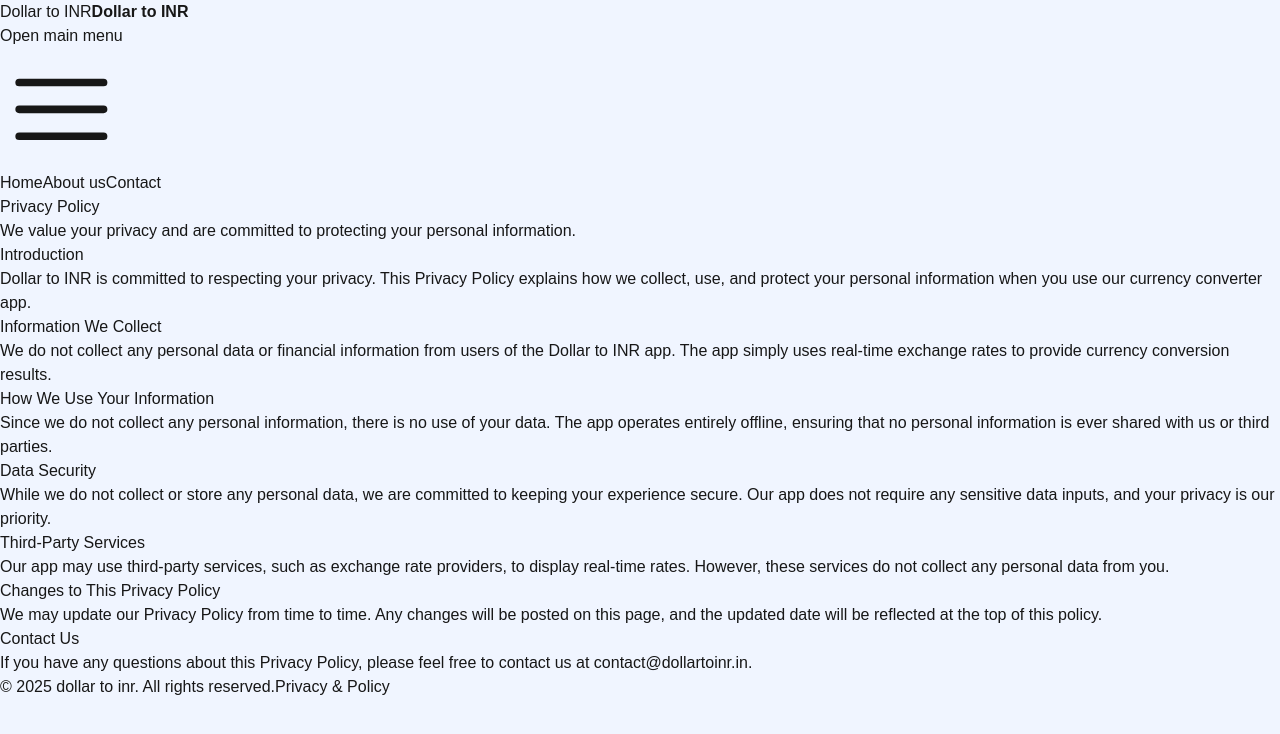
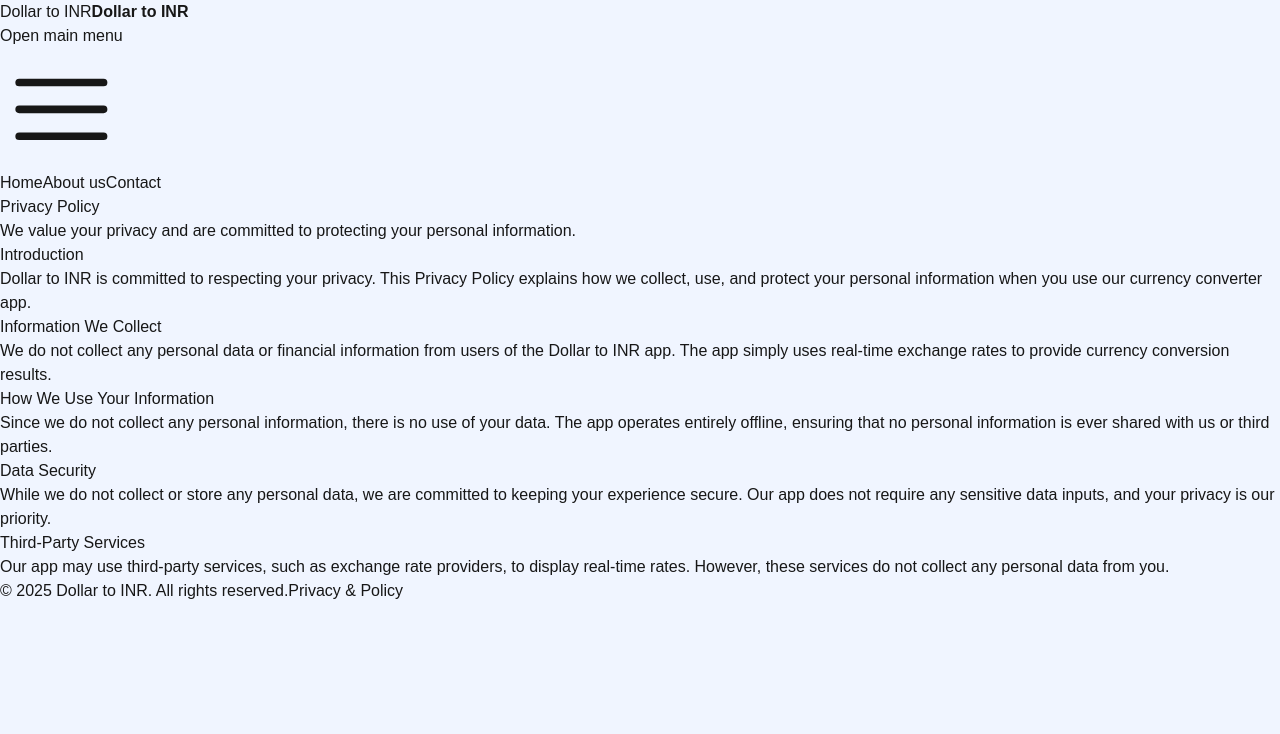
Before and after one commit to infodev228/currency-app, a Next.js app: page /privacy-policy in a window 1280 px wide. Shown: the top 734 px of the page. Built offline with nearby package versions, Linux system fonts and the light colour scheme.

Commit message:
added page

```diff
--- a/src/app/about/page.tsx
+++ b/src/app/about/page.tsx
@@ -12,7 +12,7 @@ export default function About() {
         />
       </Head>
 
-      <div className="py-12">
+      <div className="py-28">
         <div className="max-w-4xl mx-auto px-6">
           <div className="bg-white rounded-lg shadow-lg p-8">
             <h1 className="text-3xl font-bold text-center text-gray-800 mb-4">
--- a/src/app/contact/page.tsx
+++ b/src/app/contact/page.tsx
@@ -2,7 +2,7 @@ import React from "react";
 
 const Contact = () => {
   return (
-    <div className="max-w-4xl mx-auto p-6 h-screen">
+    <div className="max-w-4xl mx-auto p-6 flex flex-col">
       <div className="bg-white rounded-lg shadow-lg p-8">
         <h1 className="text-3xl font-bold text-center text-gray-800 mb-4">
           Contact Us
--- a/src/app/page.tsx
+++ b/src/app/page.tsx
@@ -68,7 +68,7 @@ export default function Exchange() {
   };
 
   return (
-    <div className="flex flex-col sm:flex-row min-h-screen">
+    <div className=" flex flex-col sm:flex-row">
       {/* Left Sidebar */}
       {/* <div className="w-full sm:w-64 bg-gray-800 text-white p-5 sm:block hidden">
         <h2 className="text-xl font-semibold mb-5">Currency Converter</h2>
--- a/src/app/privacy-policy/page.tsx
+++ b/src/app/privacy-policy/page.tsx
@@ -82,34 +82,6 @@ export default function PrivacyPolicy() {
                   do not collect any personal data from you.
                 </p>
               </section>
-
-              <section>
-                <h2 className="text-2xl font-semibold text-gray-800">
-                  Changes to This Privacy Policy
-                </h2>
-                <p className="text-gray-600">
-                  We may update our Privacy Policy from time to time. Any
-                  changes will be posted on this page, and the updated date will
-                  be reflected at the top of this policy.
-                </p>
-              </section>
-
-              <section>
-                <h2 className="text-2xl font-semibold text-gray-800">
-                  Contact Us
-                </h2>
-                <p className="text-gray-600">
-                  If you have any questions about this Privacy Policy, please
-                  feel free to contact us at{" "}
-                  <a
-                    href="mailto:contact@dollartoinr.in"
-                    className="text-blue-600 hover:text-blue-800"
-                  >
-                    contact@dollartoinr.in
-                  </a>
-                  .
-                </p>
-              </section>
             </div>
           </div>
         </div>
--- a/src/components/footer/index.tsx
+++ b/src/components/footer/index.tsx
@@ -2,8 +2,8 @@ import React from "react";
 
 const Footer = () => {
   return (
-    <footer className="flex items-center justify-center mt-auto p-4 bg-gray-800 text-white w-full">
-      &copy; {new Date().getFullYear()} dollar to inr. All rights reserved.
+    <footer className="flex items-center justify-center p-4 bg-gray-800 text-white w-full mt-auto fixed bottom-0">
+      &copy; {new Date().getFullYear()} Dollar to INR. All rights reserved.
       <a
         className="flex items-center gap-2 hover:underline hover:underline-offset-4"
         href="/privacy-policy"
```
